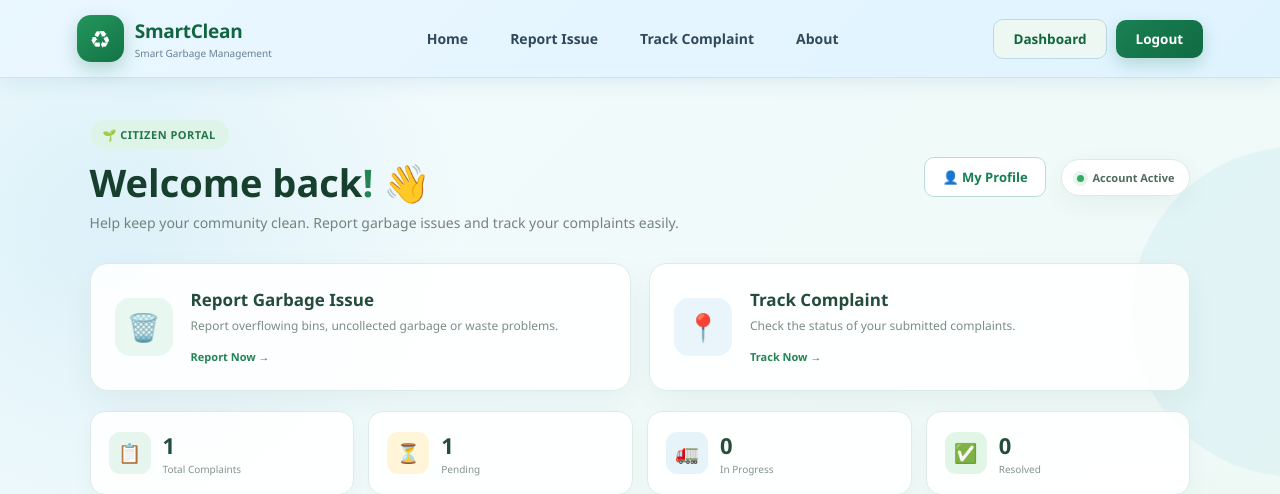
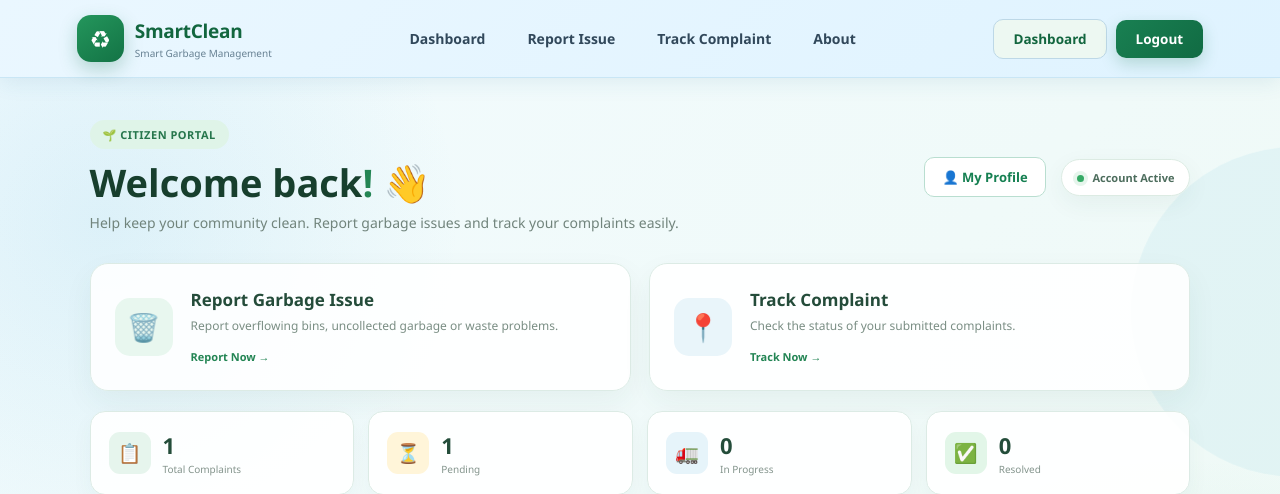
Before and after one commit to vureanuhya1/SmartClean, a Flask app: page /citizen-dashboard in a window 1280 px wide. Shown: the top 494 px of the page. Run offline with Flask 3, Linux system fonts and the light colour scheme; a user stored in the database is signed in; data comes from the database, SQL or seed files in the repository.

Commit message:
Update link in citizen dashboard to point to dashboard

```diff
--- a/templates/citizen-dashboard.html
+++ b/templates/citizen-dashboard.html
@@ -52,8 +52,8 @@
         <ul class="nav-links">
 
             <li>
-                <a href="/">
-                    Home
+                <a href="/citizen-dashboard">
+                   Dashboard
                 </a>
             </li>
 
```
